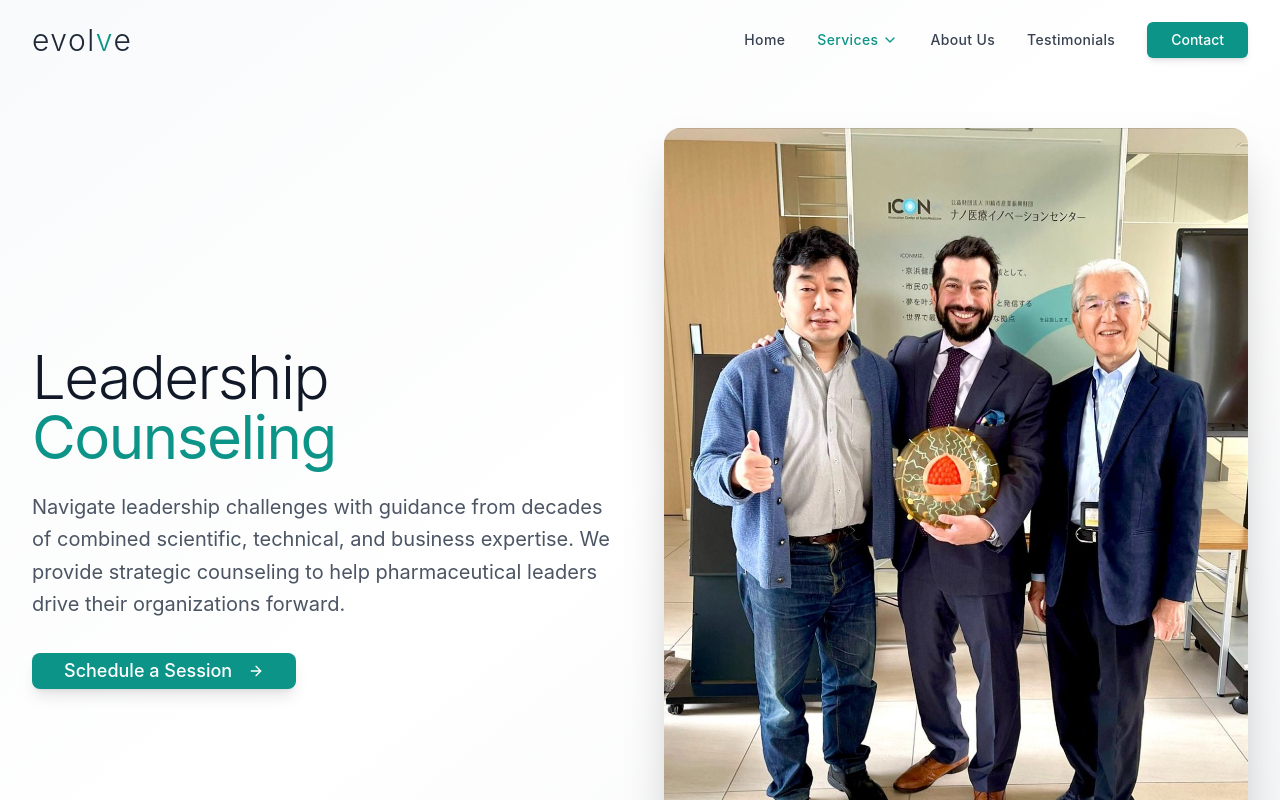
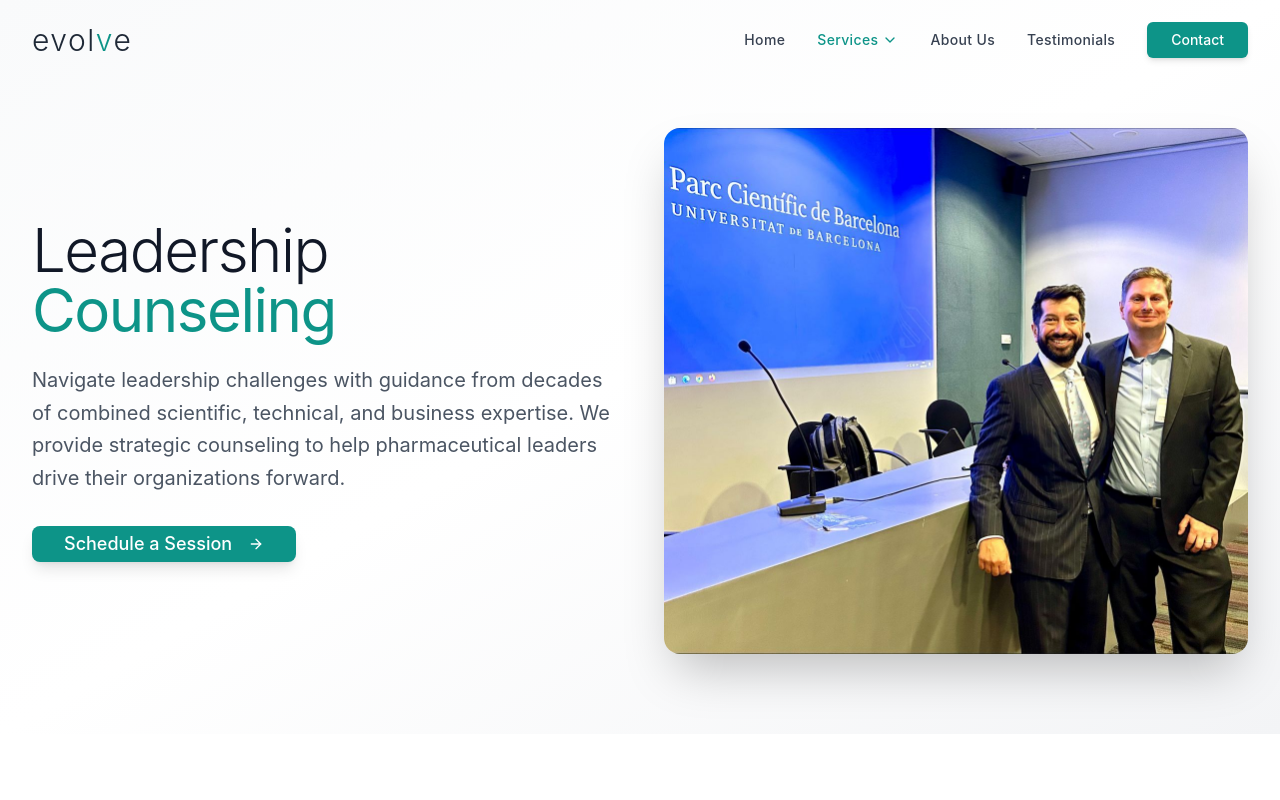
Before and after one commit to Streamline-Boutiques/EvolveConsulting, a React (Create React App) app in the folder frontend/: page /#/leadership-counseling in a window 1280 px wide. Shown: the top 800 px of the page. Built offline with nearby package versions, Linux system fonts and the light colour scheme.

Commit message:
Fix image paths from /image/ to /images/ and update media assets

```diff
--- a/frontend/src/pages/BusinessDevelopment.jsx
+++ b/frontend/src/pages/BusinessDevelopment.jsx
@@ -60,7 +60,7 @@ const BusinessDevelopment = () => {
             </div>
             <div className="relative">
               <img
-                src="/images/japan university ed.jpg"
+                src="/images/barcelona.jpg"
                 alt="Business Development"
                 className="rounded-2xl shadow-2xl"
               />
@@ -110,7 +110,7 @@ const BusinessDevelopment = () => {
           <div className="grid grid-cols-1 lg:grid-cols-2 gap-16 items-center">
             <div className="relative">
               <img
-                src="/images/japan university ed.jpg"
+                src="/images/barcelona.jpg"
                 alt="Partnership"
                 className="rounded-2xl shadow-2xl"
               />
--- a/frontend/src/pages/LeadershipCounseling.jsx
+++ b/frontend/src/pages/LeadershipCounseling.jsx
@@ -60,7 +60,7 @@ const LeadershipCounseling = () => {
             </div>
             <div className="relative">
               <img
-                src="/images/japan university ed.jpg"
+                src="/images/barcelona.jpg"
                 alt="Leadership Counseling"
                 className="rounded-2xl shadow-2xl"
               />
@@ -126,7 +126,7 @@ const LeadershipCounseling = () => {
             </div>
             <div className="relative">
               <img
-                src="/images/japan university ed.jpg"
+                src="/images/barcelona.jpg"
                 alt="Leadership"
                 className="rounded-2xl shadow-2xl"
               />
--- a/frontend/src/pages/Services.jsx
+++ b/frontend/src/pages/Services.jsx
@@ -34,7 +34,7 @@ const Services = () => {
         'Strategic planning',
       ],
       link: '/business-development',
-      image: "/images/japan university ed.jpg"
+      image: "/images/barcelona.jpg"
     },
     {
       icon: Brain,
@@ -49,7 +49,7 @@ const Services = () => {
         'Change management',
       ],
       link: '/leadership-counseling',
-      image: "/images/japan university ed.jpg",
+      image: "/images/barcelona.jpg",
     },
   ];
 
--- a/frontend/src/pages/TechnicalAdvisory.jsx
+++ b/frontend/src/pages/TechnicalAdvisory.jsx
@@ -60,7 +60,7 @@ const TechnicalAdvisory = () => {
             </div>
             <div className="relative">
               <img
-                src="/images/japan university ed.jpg"
+                src="/images/barcelona.jpg"
                 alt="Technical Advisory"
                 className="rounded-2xl shadow-2xl"
               />
```
